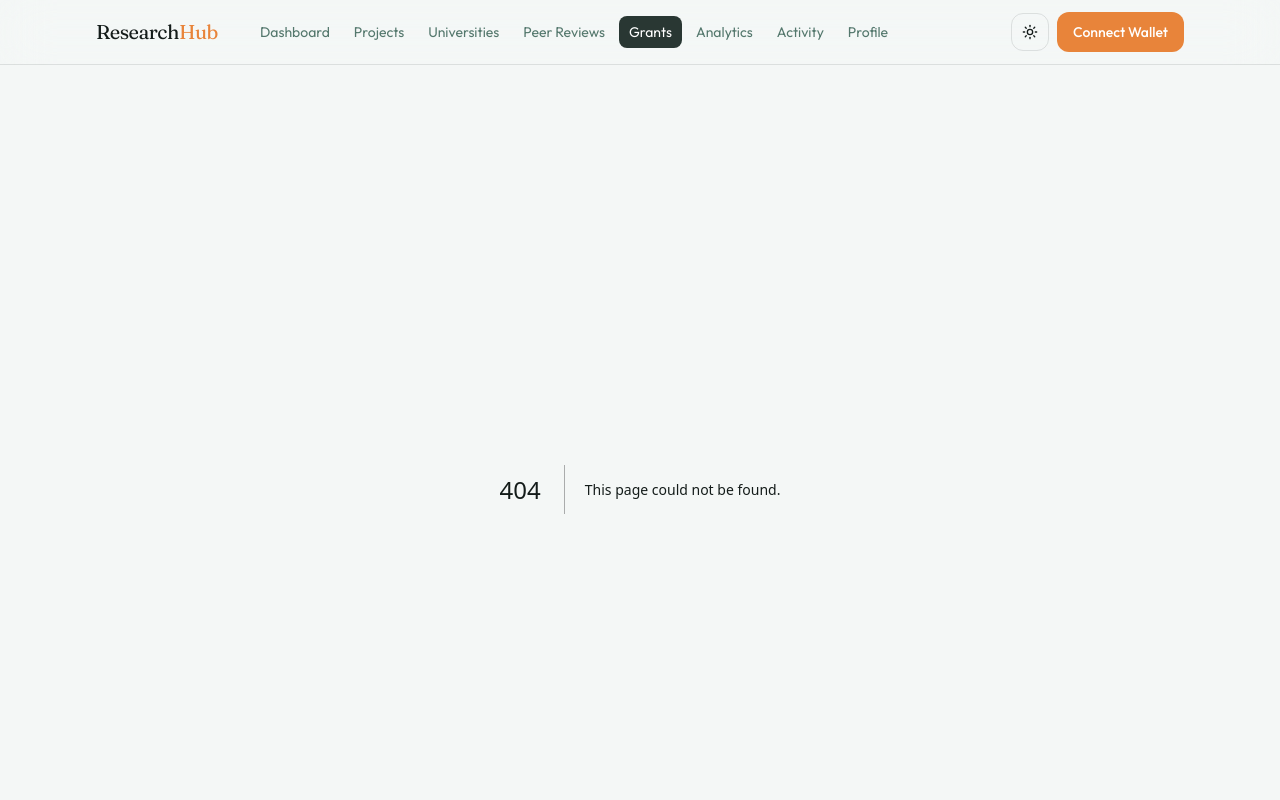
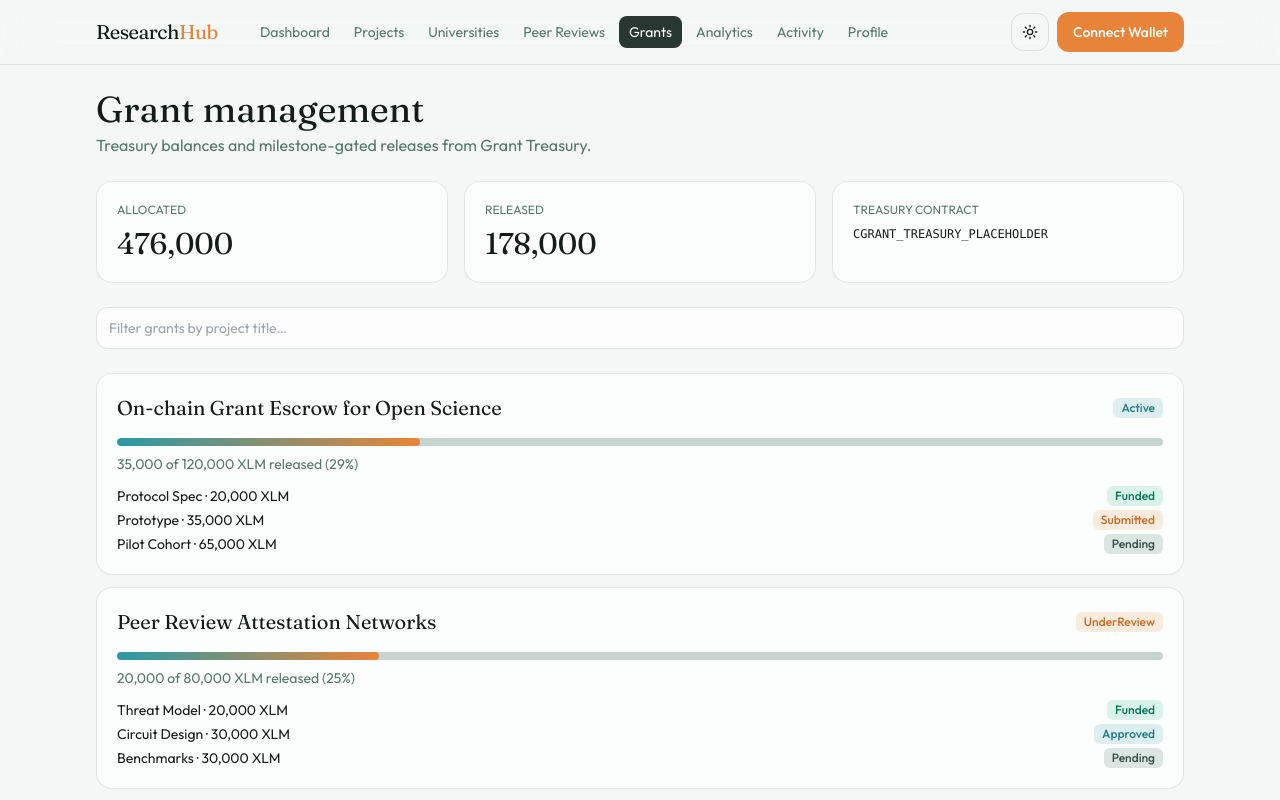
Before and after one commit to manojaggarwal812/research-hub-stellar, a Next.js app in the folder frontend/: page /grants in a window 1280 px wide. Before the commit this address had no page. Shown: the top 800 px of the page. Built offline with nearby package versions, Linux system fonts and the light colour scheme.

Commit message:
feat(frontend): add grant management and release progress views

```diff
--- /dev/null
+++ b/frontend/src/app/grants/page.tsx
@@ -0,0 +1,103 @@
+"use client";
+
+import { useMemo, useState } from "react";
+import { PageSkeleton } from "@/components/Skeleton";
+import { StatusBadge } from "@/components/StatusBadge";
+import { Pagination } from "@/components/Pagination";
+import { useHubData } from "@/lib/hub-data";
+import { formatXlm, paginate } from "@/lib/format";
+
+export default function GrantsPage() {
+  const { loading, projects, contracts } = useHubData();
+  const [query, setQuery] = useState("");
+  const [page, setPage] = useState(1);
+
+  const filtered = useMemo(() => {
+    return projects.filter((p) =>
+      p.title.toLowerCase().includes(query.toLowerCase()),
+    );
+  }, [projects, query]);
+
+  const paged = paginate(filtered, page, 5);
+  const totalGrant = projects.reduce((s, p) => s + p.grantAmount, 0);
+  const totalReleased = projects.reduce((s, p) => s + p.releasedAmount, 0);
+
+  if (loading) return <PageSkeleton />;
+
+  return (
+    <div className="rh-container space-y-6">
+      <div>
+        <h1 className="font-display text-3xl sm:text-4xl">Grant management</h1>
+        <p className="mt-1 text-[var(--muted)]">
+          Treasury balances and milestone-gated releases from Grant Treasury.
+        </p>
+      </div>
+
+      <div className="grid gap-4 sm:grid-cols-3">
+        <div className="rh-panel p-5">
+          <p className="text-xs uppercase text-[var(--muted)]">Allocated</p>
+          <p className="mt-2 font-display text-3xl">{formatXlm(totalGrant)}</p>
+        </div>
+        <div className="rh-panel p-5">
+          <p className="text-xs uppercase text-[var(--muted)]">Released</p>
+          <p className="mt-2 font-display text-3xl">{formatXlm(totalReleased)}</p>
+        </div>
+        <div className="rh-panel p-5">
+          <p className="text-xs uppercase text-[var(--muted)]">Treasury contract</p>
+          <p className="mt-2 break-all font-mono text-xs">
+            {contracts?.grantTreasury ?? "—"}
+          </p>
+        </div>
+      </div>
+
+      <input
+        className="rh-input"
+        placeholder="Filter grants by project title…"
+        value={query}
+        onChange={(e) => {
+          setQuery(e.target.value);
+          setPage(1);
+        }}
+      />
+
+      <div className="space-y-3">
+        {paged.items.map((p) => {
+          const pct =
+            p.grantAmount === 0
+              ? 0
+              : Math.round((p.releasedAmount / p.grantAmount) * 100);
+          return (
+            <article key={p.id} className="rh-panel p-5">
+              <div className="flex flex-wrap items-center justify-between gap-3">
+                <h2 className="font-display text-xl">{p.title}</h2>
+                <StatusBadge value={p.status} />
+              </div>
+              <div className="mt-4 h-2 overflow-hidden rounded-full bg-ink-200 dark:bg-ink-800">
+                <div
+                  className="h-full rounded-full bg-gradient-to-r from-tide-500 to-ember-500"
+                  style={{ width: `${pct}%` }}
+                />
+              </div>
+              <p className="mt-2 text-sm text-[var(--muted)]">
+                {formatXlm(p.releasedAmount)} of {formatXlm(p.grantAmount)} XLM released (
+                {pct}%)
+              </p>
+              <ul className="mt-3 space-y-1 text-sm">
+                {p.milestones.map((m) => (
+                  <li key={m.index} className="flex justify-between gap-2">
+                    <span>
+                      {m.title} · {formatXlm(m.amount)} XLM
+                    </span>
+                    <StatusBadge value={m.status} />
+                  </li>
+                ))}
+              </ul>
+            </article>
+          );
+        })}
+      </div>
+
+      <Pagination page={paged.page} totalPages={paged.totalPages} onChange={setPage} />
+    </div>
+  );
+}
```
